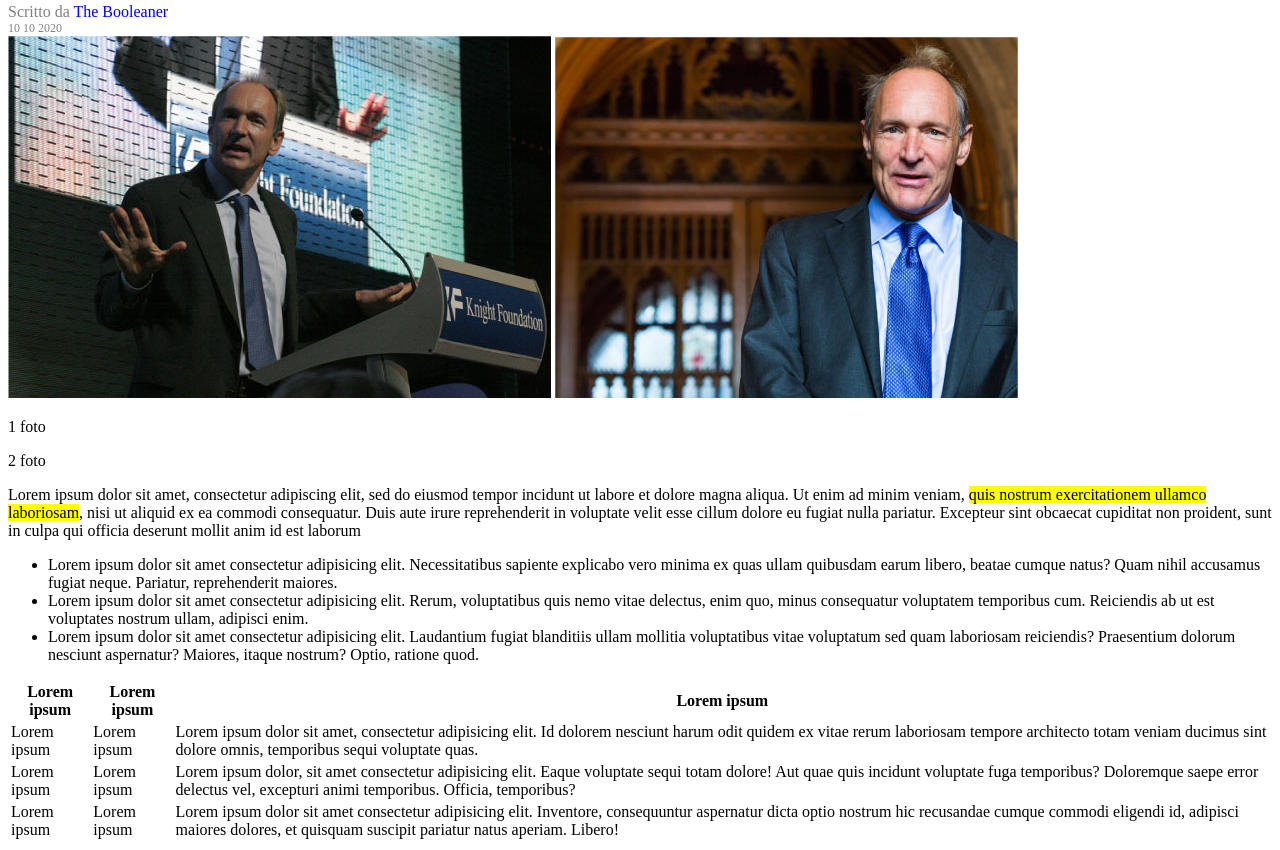
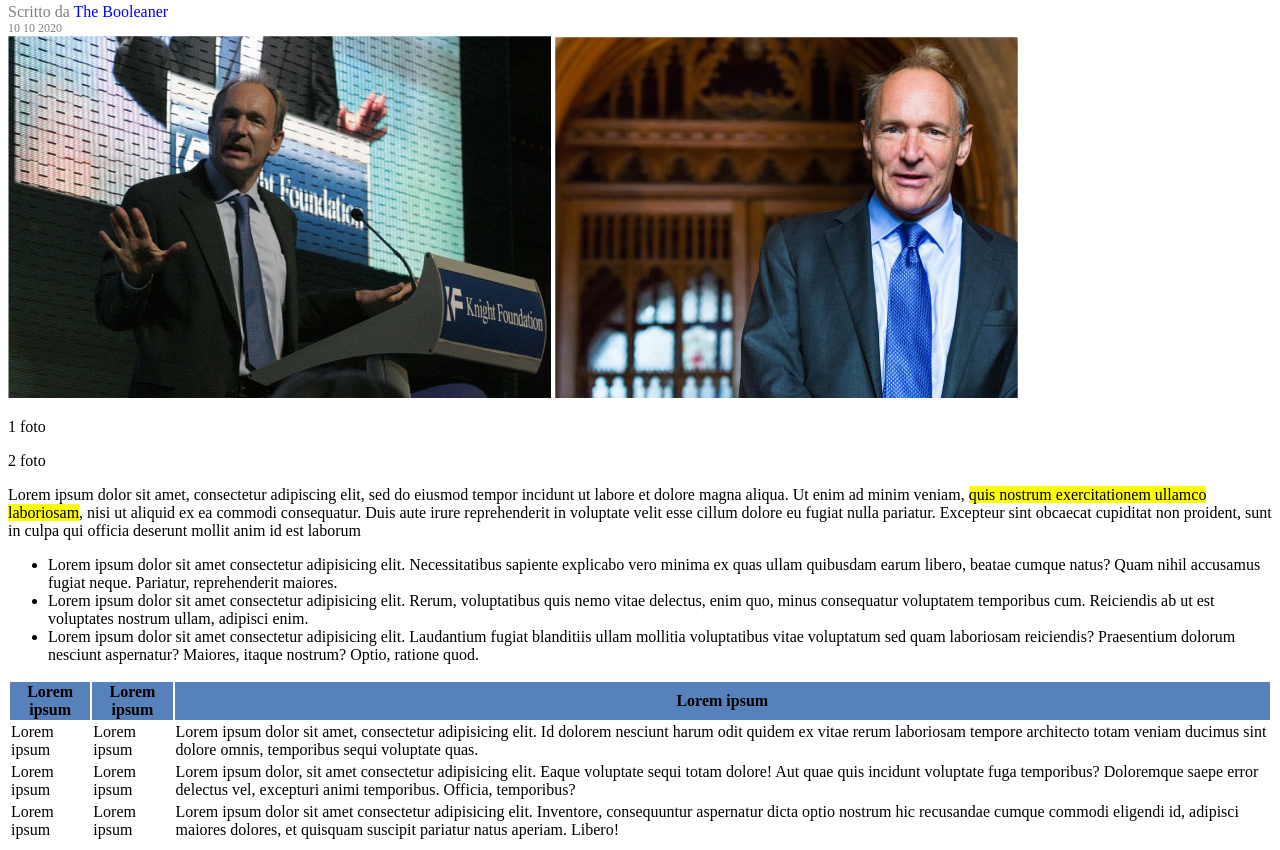
Before and after one commit to William05112/html-css-booleaner, a plain HTML site: page index.html in a window 1280 px wide. Shown: the part 258-1108 px from the top of the page. Drawn offline with Linux system fonts and the light colour scheme.

Commit message:
feat: head tebella colore

```diff
--- a/css/style.css
+++ b/css/style.css
@@ -35,3 +35,6 @@ font-size: 12px;
     font-weight: 400;
     background-color: yellow;
 }
+ .table-header{
+    background-color: rgb(87, 129, 187);
+ }
--- a/index.html
+++ b/index.html
@@ -62,7 +62,7 @@
         <section>
             <table>
                 <thead>
-                    <tr>
+                    <tr class="table-header">
                         <th>Lorem ipsum</th>
                         <th>Lorem ipsum</th>
                         <th>Lorem ipsum</th>
```
